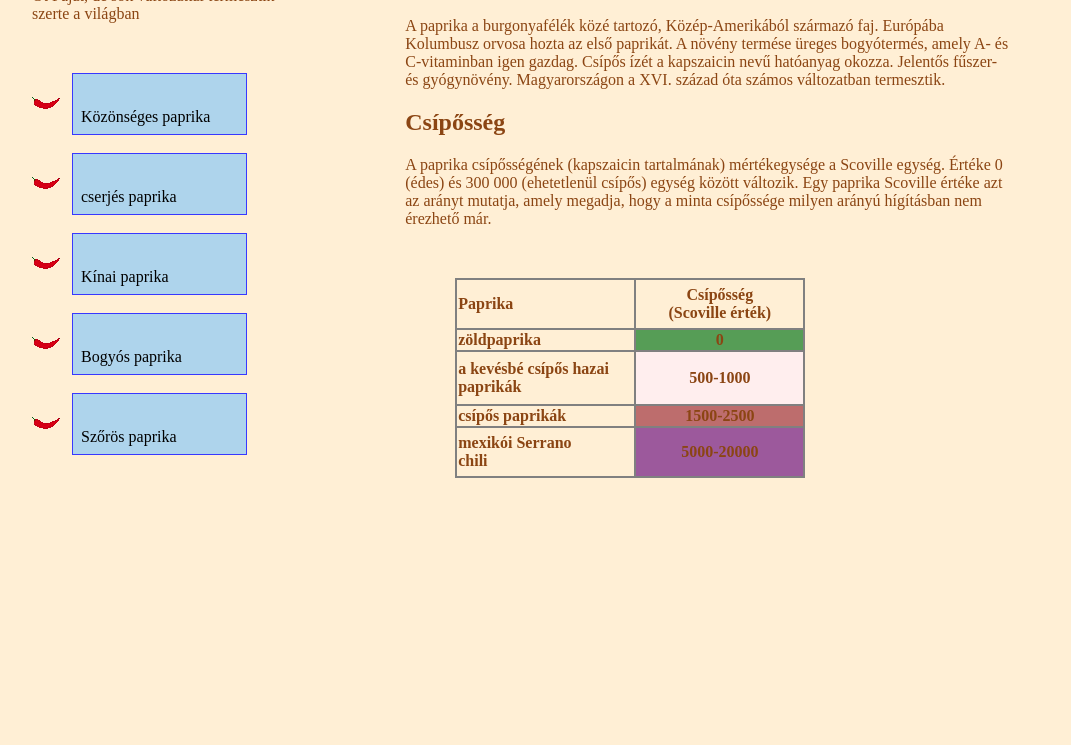
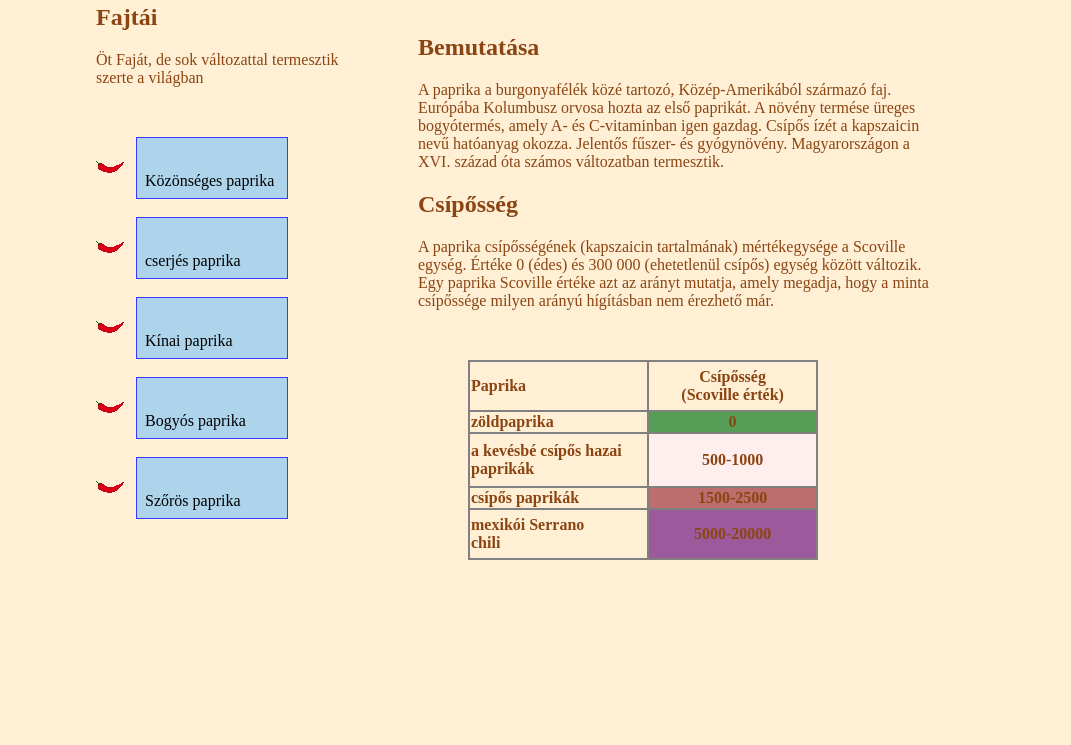
Before and after one commit to werknerb/werknerb2, a plain HTML site: page index.html in a window 1280 px wide. Shown: the part 356-1101 px from the top of the page, without its empty margins (104-1175 px from the left). Drawn offline with Linux system fonts and the light colour scheme.

Commit message:
végleges

```diff
--- a/paprika.css
+++ b/paprika.css
@@ -1,7 +1,7 @@
 html{
     background-color: #FFEFD5;
-    margin-left: 10%;
-    margin:10%
+    margin-left: 15%;
+    margin:15%
 }
 
 #lista li{
```
